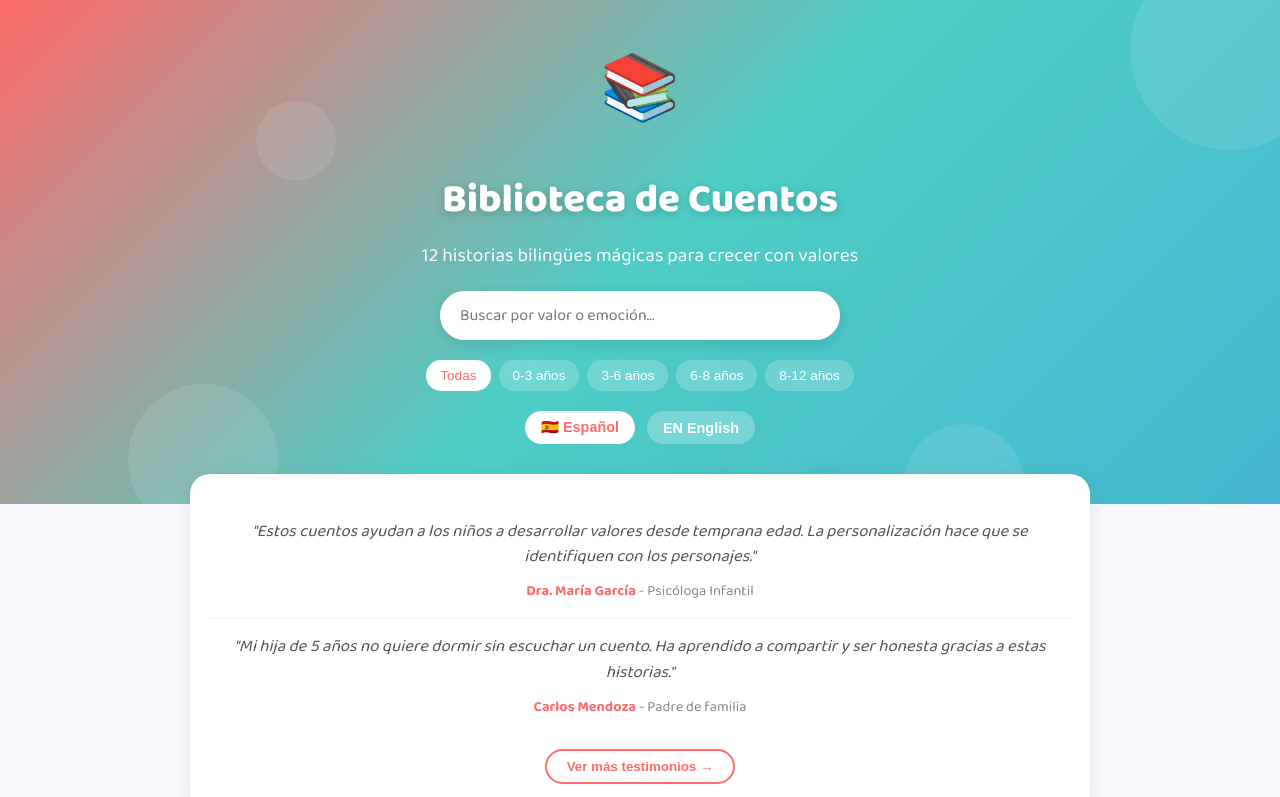
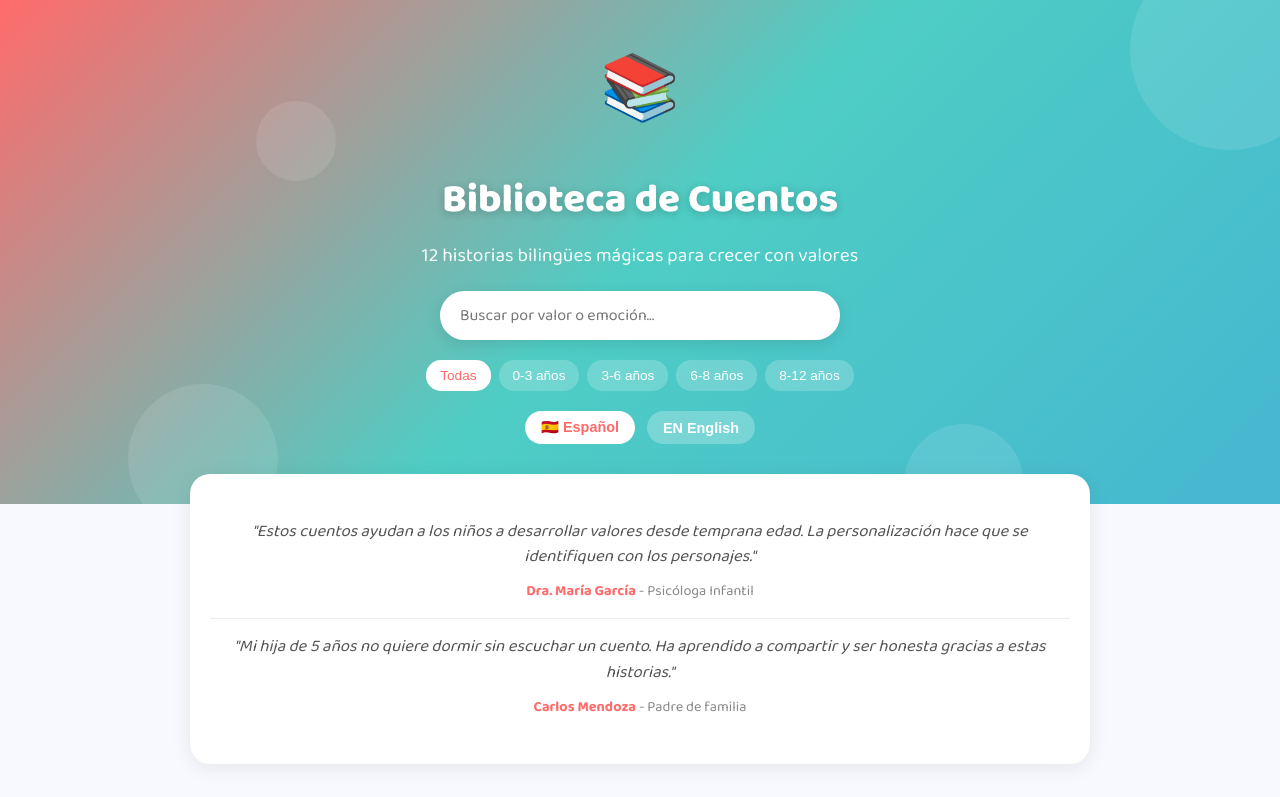
Before and after one commit to rodcas1982/hotmart-cuentos-svelte, a SvelteKit app: page / in a window 1280 px wide. Shown: the top 797 px of the page. Built offline with nearby package versions, Linux system fonts and the light colour scheme.

Commit message:
Fix: testimonios rotan automaticamente sin click

```diff
--- a/src/routes/+page.svelte
+++ b/src/routes/+page.svelte
@@ -178,7 +178,7 @@
         </div>
     </header>
 
-    <!-- Testimonios (10 total, rotan de 2 en 2) -->
+    <!-- Testimonios (10 total, rotan automáticamente cada 8 segundos) -->
     <section class="testimonials">
         {#each currentTestimonials as t}
             <div class="testimonial">
@@ -186,9 +186,6 @@
                 <p class="autor"><strong>{t.autor}</strong> - {t.cargo}</p>
             </div>
         {/each}
-        <button class="more-btn" on:click={nextTestimonials}>
-            {lang === 'es' ? 'Ver más testimonios →' : 'See more testimonials →'}
-        </button>
     </section>
 
     <!-- Series agrupadas -->
```
